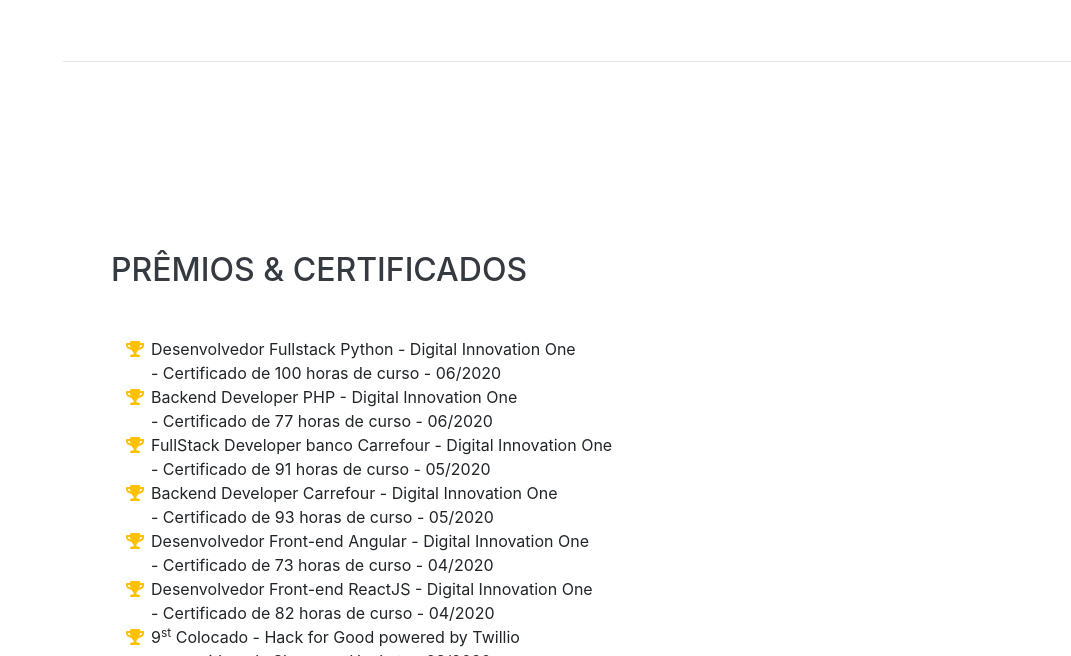
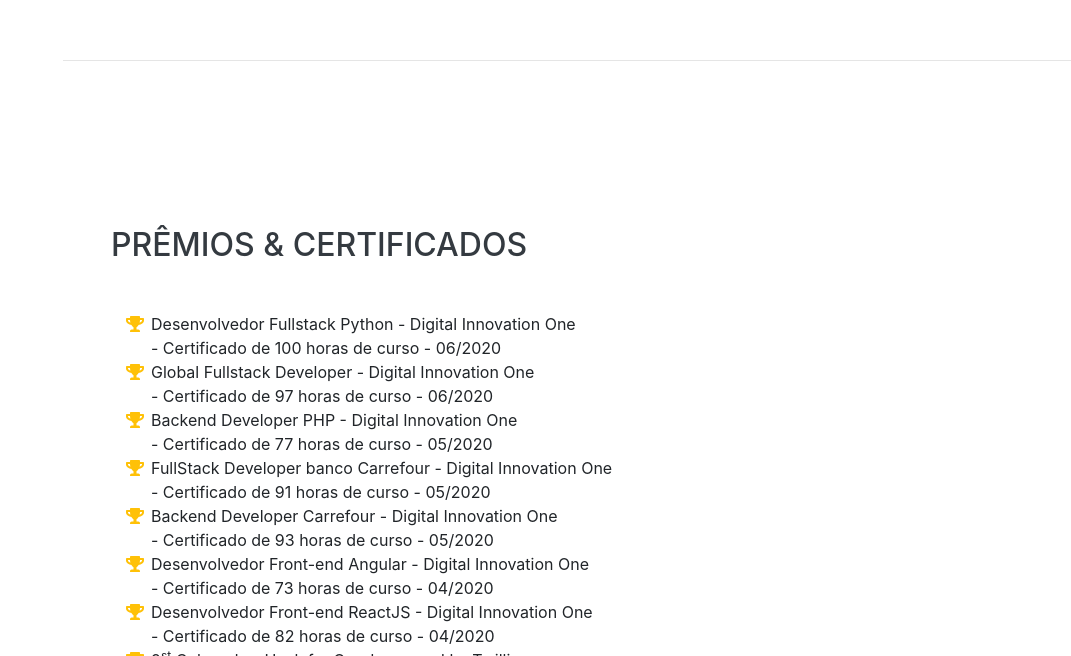
Before and after one commit to 4lexRossi/4lexRossi.github.io, a website with bundled scripts: page index.html in a window 1280 px wide. Shown: the part 4038-4694 px from the top of the page, without its empty margins (209-1280 px from the left). Built offline with nearby package versions, Linux system fonts and the light colour scheme; a web font is replaced by a local one.

Commit message:
Update Certifications

```diff
--- a/index.html
+++ b/index.html
@@ -234,8 +234,6 @@
       </div>
     </section>
 
-    <hr class="m-0">
-
     <section class="resume-section p-3 p-lg-5 d-flex align-items-center" id="languages">
       <div class="w-100">
         <h2 class="mb-5">Idiomas</h2>
@@ -251,9 +249,7 @@
       </div>
     </section>
 
-
     <hr class="m-0">
-
     <section class="resume-section p-3 p-lg-5 d-flex align-items-center" id="awards">
       <div class="w-100">
         <h2 class="mb-5">Prêmios &amp; Certificados</h2>
@@ -266,11 +262,19 @@
               - Certificado de 100 horas de curso - 06/2020
           </li>
           <li>
+          <li>
+            <i class="fa-li fa fa-trophy text-warning"></i>
+            Global Fullstack Developer - Digital Innovation One
+          </li>
+          <li>
+              - Certificado de 97 horas de curso - 06/2020
+          </li>
+          <li>
             <i class="fa-li fa fa-trophy text-warning"></i>
               Backend Developer PHP - Digital Innovation One
           </li>
           <li>
-              - Certificado de 77 horas de curso - 06/2020
+              - Certificado de 77 horas de curso - 05/2020
           </li>
           <li>
           <i class="fa-li fa fa-trophy text-warning"></i>
```
